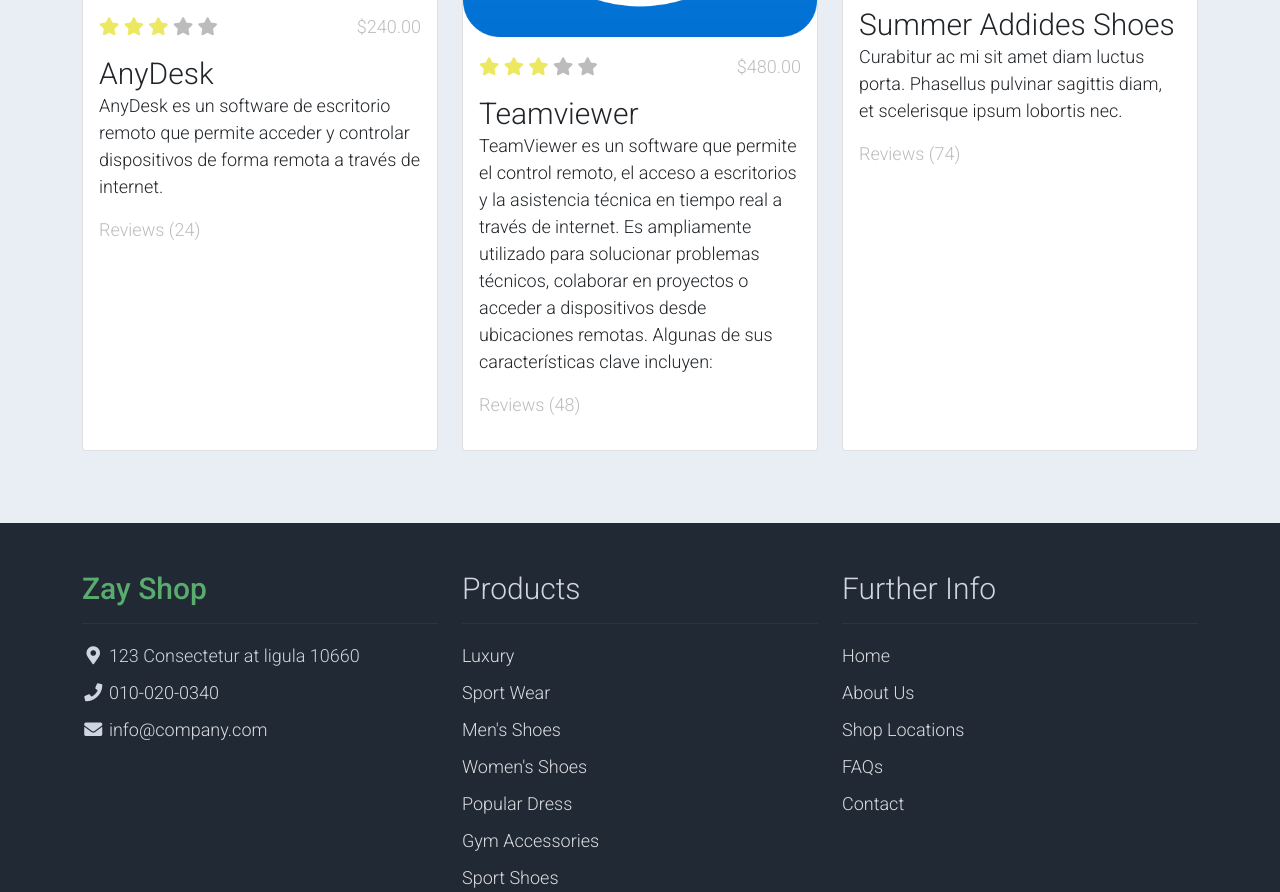
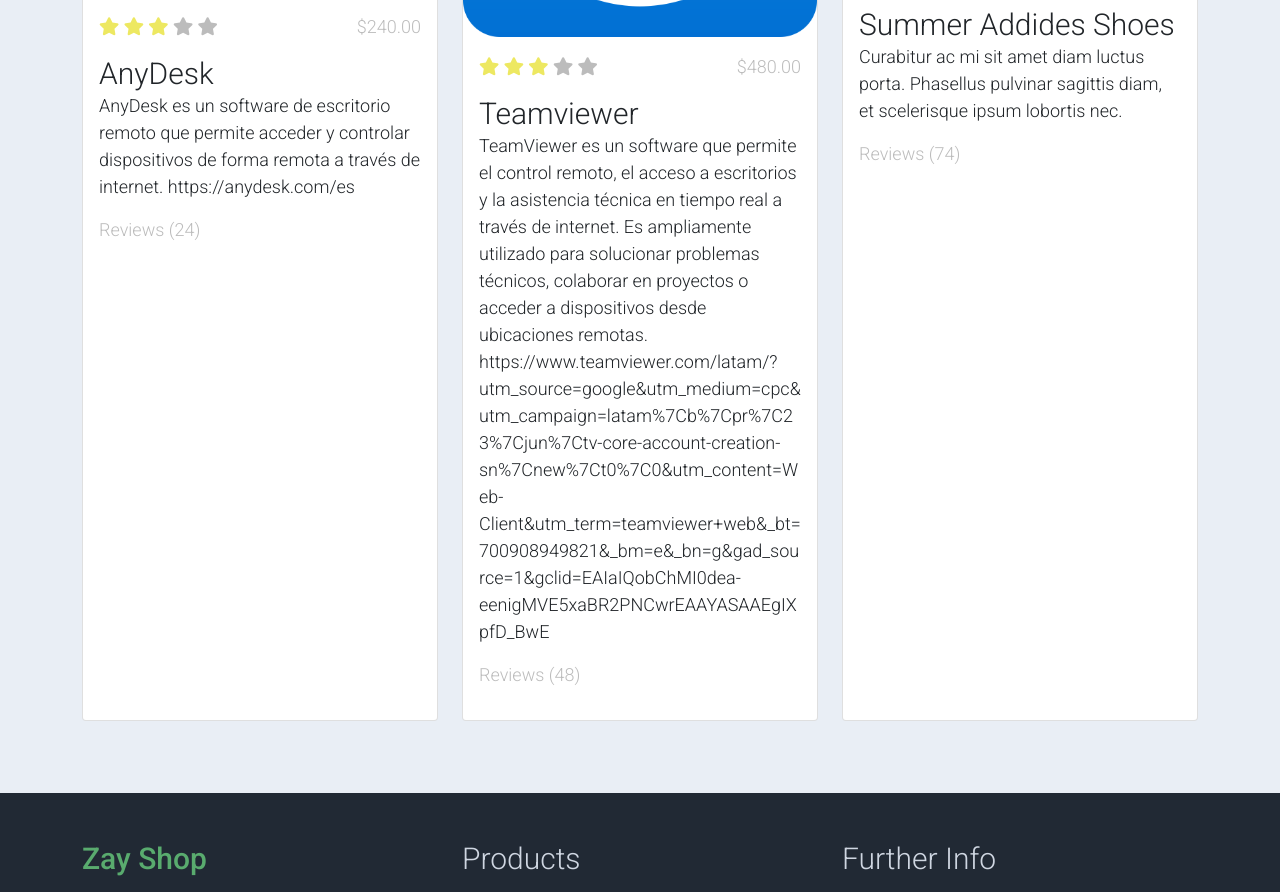
Before and after one commit to JuanUzhca/JuanUzhca.github.io, a plain HTML site: page index.html in a window 1280 px wide. Shown: the part 2016-2908 px from the top of the page. Drawn offline with Linux system fonts and the light colour scheme.

Commit message:
ñ-lñ-ñl

```diff
--- a/index.html
+++ b/index.html
@@ -266,6 +266,7 @@ https://templatemo.com/tm-559-zay-shop
                             <a href="shop-single.html" class="h2 text-decoration-none text-dark">AnyDesk</a>
                             <p class="card-text">
                                 AnyDesk es un software de escritorio remoto que permite acceder y controlar dispositivos de forma remota a través de internet.
+                                https://anydesk.com/es
                             </p>
                             <p class="text-muted">Reviews (24)</p>
                         </div>
@@ -289,7 +290,9 @@ https://templatemo.com/tm-559-zay-shop
                             </ul>
                             <a href="shop-single.html" class="h2 text-decoration-none text-dark">Teamviewer</a>
                             <p class="card-text">
-                                TeamViewer es un software que permite el control remoto, el acceso a escritorios y la asistencia técnica en tiempo real a través de internet. Es ampliamente utilizado para solucionar problemas técnicos, colaborar en proyectos o acceder a dispositivos desde ubicaciones remotas. Algunas de sus características clave incluyen:
+                                TeamViewer es un software que permite el control remoto, el acceso a escritorios y la asistencia técnica en tiempo real a través de internet.
+                                 Es ampliamente utilizado para solucionar problemas técnicos, colaborar en proyectos o acceder a dispositivos desde
+                                 ubicaciones remotas. https://www.teamviewer.com/latam/?utm_source=google&utm_medium=cpc&utm_campaign=latam%7Cb%7Cpr%7C23%7Cjun%7Ctv-core-account-creation-sn%7Cnew%7Ct0%7C0&utm_content=Web-Client&utm_term=teamviewer+web&_bt=700908949821&_bm=e&_bn=g&gad_source=1&gclid=EAIaIQobChMI0dea-eenigMVE5xaBR2PNCwrEAAYASAAEgIXpfD_BwE
                             </p>
                             <p class="text-muted">Reviews (48)</p>
                         </div>
```
